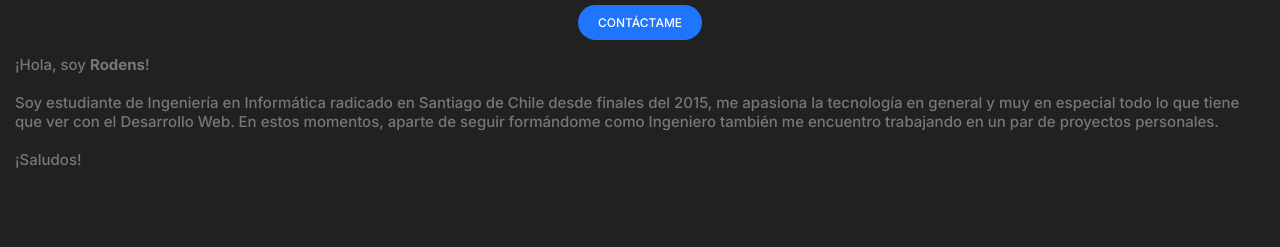
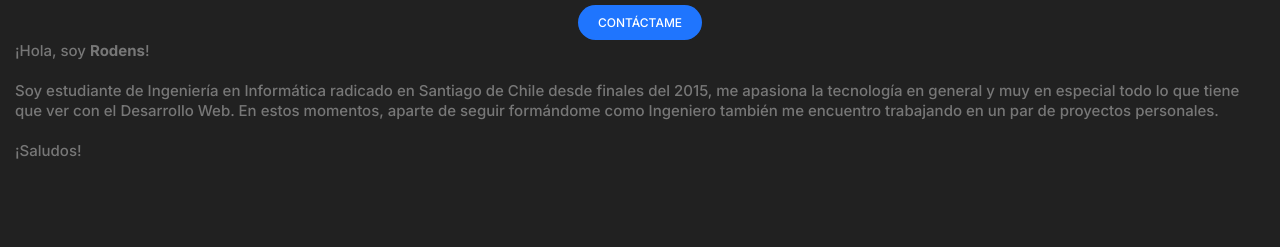
Before and after one commit to Ararpi/Rodens-Rosier, a plain HTML site: page index.html in a window 1280 px wide. Shown: the part 372-619 px from the top of the page. Drawn offline with Linux system fonts and the light colour scheme.

Commit message:
Update style.css

```diff
--- a/css/style.css
+++ b/css/style.css
@@ -187,12 +187,6 @@ body {
   text-align: left;
 }
 
-.seccion-dos,
-.seccion-img-nombre-profesion,
-.bloque-presentacion {
-  display: flex;
-}
-
 .seccion-competencias {
   height: auto;
   width: auto;
```
